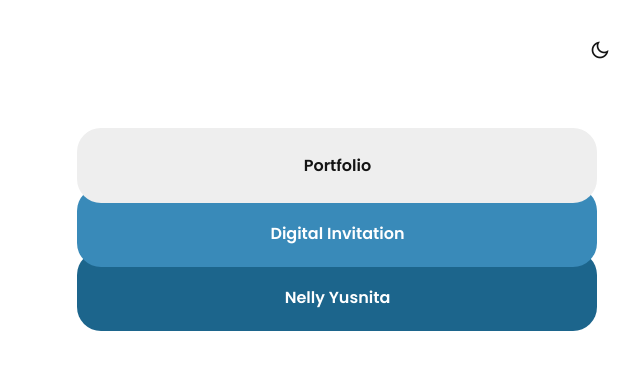
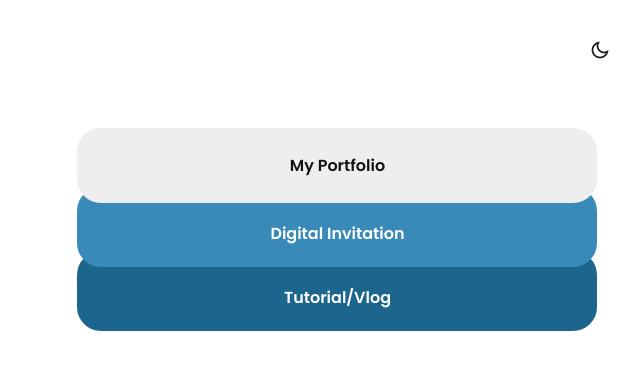
Before and after one commit to nelly-yusnita/bio, a plain HTML site: page index.html in a window 1280 px wide. Shown: the top 381 px of the page, 474-1114 px from the left. Drawn offline with nearby package versions, Linux system fonts and the light colour scheme.

Commit message:
revisi main

```diff
--- a/assets/css/style.css
+++ b/assets/css/style.css
@@ -110,7 +110,7 @@ body.dark-theme{
 	background-color: hsl(207,24%,16%);
 	color: #FFF;
 }
-.dark-theme .content__item-link1{
+.dark-theme .content__item-1{
 	color: #141414;
 }
 .dark-theme .footer{
@@ -219,7 +219,7 @@ body.dark-theme{
 	grid-row-gap: 4.25rem;
 }
 .content__item{
-   height: 75px;
+	height: 75px;
    border-radius: 1.5rem;
    display: -webkit-box;
    display: -ms-flexbox;
@@ -237,10 +237,8 @@ body.dark-theme{
 .content__item-1{
 	position: relative;
 	background-color: #EEEEEE;
+	color: var(--text-color);
    z-index: 15;
-}
-.content__item-link1{
-	color: var(--text-color);
 }
 .content__item-2{
 	position: relative;
@@ -256,9 +254,10 @@ body.dark-theme{
    z-index: 5;
    height: 80px;
 }
-.content__item-link2,
-.content__item-link3{
-   color: #FFF;
+.content__item-2 span,
+.content__item-3 span{
+	display: block;
+	color: #FFF;
    margin-bottom: -.75rem;
 }
 .hobbies{
--- a/assets/js/script.js
+++ b/assets/js/script.js
@@ -37,6 +37,6 @@ sr.reveal(`.profile__profession`, {delay: 600});
 sr.reveal(`.profile__major`, {delay: 700});
 sr.reveal(`.profile__address`, {delay: 700});
 sr.reveal(`.profile__buttons`, {delay: 800});
-sr.reveal(`.content__item-links`, {delay: 800});
+sr.reveal(`.content__list`, {delay: 800});
 sr.reveal(`.hobby__box`, {interval: 50, delay: 900});
 // ===== end scroll reveal animation ===== //
--- a/index.html
+++ b/index.html
@@ -58,21 +58,24 @@
 			</div>
 
 			<div class="main grid">
-				<div class="content__item-links">
+				<div class="content__list">
 					<!-- Portfolio -->
-					<div class="content__item content__item-1">
-						<a href="https://nelly-yusnita.github.io/portfolio/" class="content__item-link1" target="_blank">Portfolio</a>
-					</div>
+					<a href="https://nelly-yusnita.github.io/portfolio/" class="content__item content__item-1" target="_blank">
+						My Portfolio
+					</a>
 
 					<!-- Undang Digital Aja -->
-					<div class="content__item content__item-2">
-						<a href="https://undang-digital-aja.github.io/main/" class="content__item-link2" target="_blank">Digital Invitation</a>
-					</div>
+					<a href="https://undang-digital-aja.github.io/main/" class="content__item content__item-2" target="_blank">
+						<span>Digital Invitation</span>
+					</a>
 
 					<!-- Youtube Channel -->
-					<div class="content__item content__item-3">
-						<a href="https://www.youtube.com/channel/UCgKHU1zY53lapz1ehpUZcRQ" class="content__item-link3" target="_blank">Nelly Yusnita</a>
-					</div>
+					<a href="https://www.youtube.com/channel/UCgKHU1zY53lapz1ehpUZcRQ" class="content__item content__item-3" target="_blank">
+						<span>Tutorial/Vlog</span>
+					</a>
+					<!-- <div class="content__item content__item-3">
+						<a href="https://www.youtube.com/channel/UCgKHU1zY53lapz1ehpUZcRQ" class="content__item-link3" target="_blank">Tutorial/Vlog</a>
+					</div> -->
 				</div>
 
 				<div class="hobbies grid">
@@ -96,9 +99,9 @@
 	</header>
 	<!-- ===== end header ===== -->
 
+	<!-- ===== FOOTER ===== -->
 	<span class="footer container">&#169;2022 - By Nelly Yusnita</span>
-
-	<!-- ===== MAIN =====  -->
+	<!-- ===== end footer ===== -->
 
 	<!-- ===== SCROLL REVEAL ===== -->
 	<script src="assets/js/scrollreveal.min.js"></script>
```
